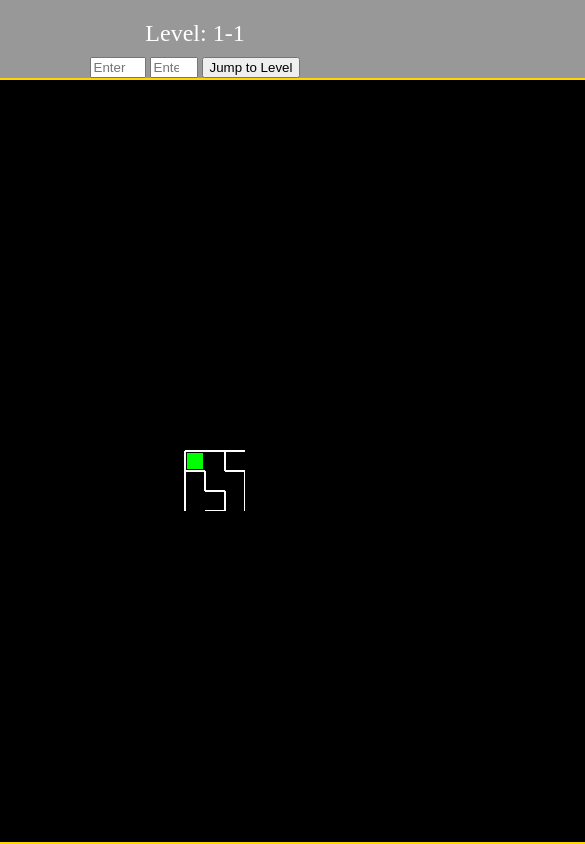
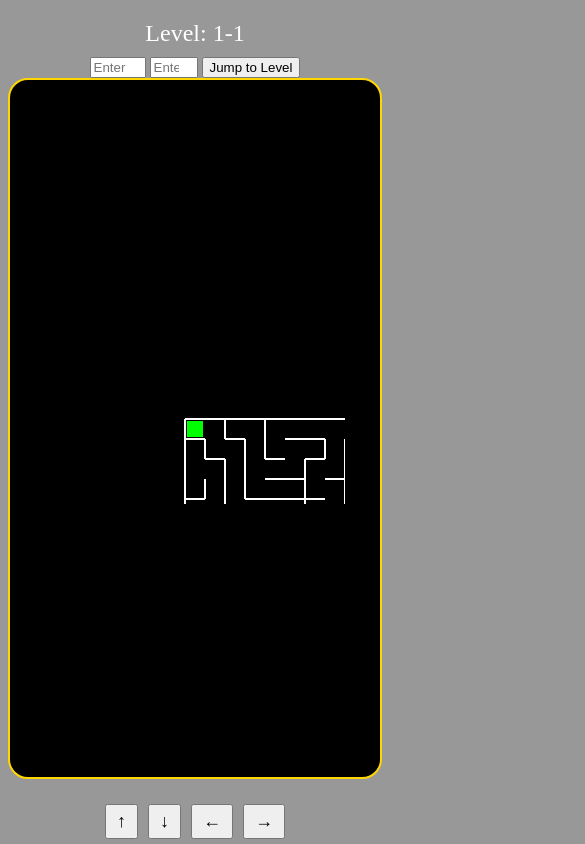
Before and after one commit to tiagoAthiasDev/tiagoathiasdev.github.io, a plain HTML site: page index.html in a window 390 px wide. Shown: the top 844 px of the page, 585 px wide, since content can reach past the window. Drawn offline with Linux system fonts and the light colour scheme.

Commit message:
Update index.html

```diff
--- a/index.html
+++ b/index.html
@@ -15,14 +15,17 @@
             flex-direction: column;
         }
         #gameDisplay {
-            width: 1250px;
-            height: 1250px;
+            width: 80vw; /* 80% of the viewport width */
+            height: 80vh; /* 80% of the viewport height */
+            max-width: 100%; /* Ensure it doesn't overflow */
+            max-height: 100%;
             border: 2px solid gold;
             border-radius: 20px;
             display: flex;
             justify-content: center;
             align-items: center;
             background-color: #000;
+            overflow: hidden; /* Prevent canvas from overflowing */
         }
         #level {
             text-align: center;
@@ -48,6 +51,26 @@
             font-size: 24px;
             cursor: pointer;
         }
+        #controls {
+            display: flex;
+            justify-content: center;
+            margin-top: 20px;
+        }
+        #controls button {
+            font-size: 24px;
+            padding: 10px 20px;
+            margin: 5px;
+        }
+        @media (max-width: 600px) {
+            #gameDisplay {
+                width: 95vw;
+                height: 95vh;
+            }
+            #controls button {
+                font-size: 18px;
+                padding: 5px 10px;
+            }
+        }
     </style>
 </head>
 <body>
@@ -58,7 +81,13 @@
         <button onclick="jumpToLevel()">Jump to Level</button>
     </div>
     <div id="gameDisplay">
-        <canvas id="mazeCanvas" width="100" height="100"></canvas>
+        <canvas id="mazeCanvas"></canvas>
+    </div>
+    <div id="controls">
+        <button onclick="movePlayer('up')">↑</button>
+        <button onclick="movePlayer('down')">↓</button>
+        <button onclick="movePlayer('left')">←</button>
+        <button onclick="movePlayer('right')">→</button>
     </div>
     <div id="gameOver">Game Over!</div>
     <button id="playAgain" onclick="restartGame()">Play Again</button>
```
